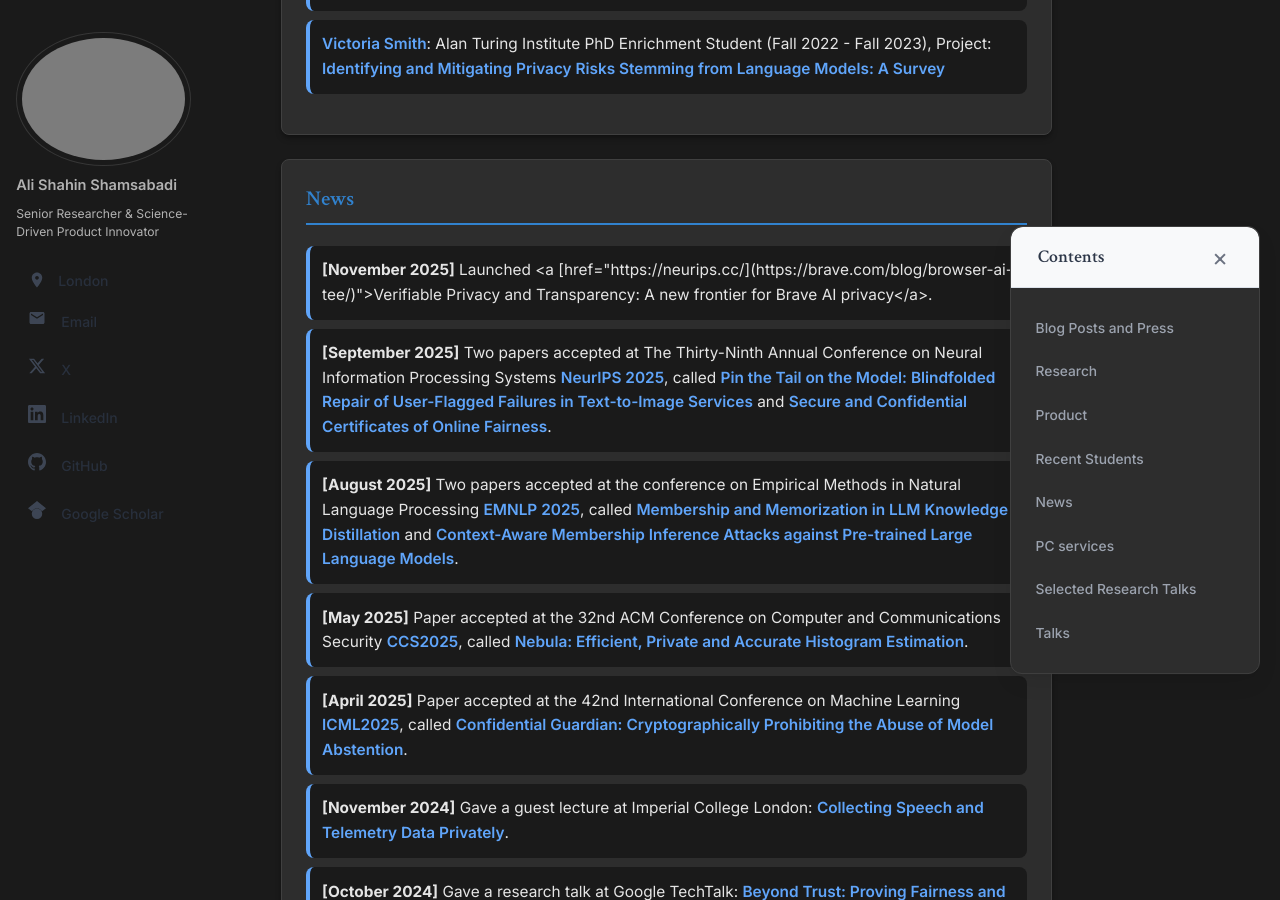
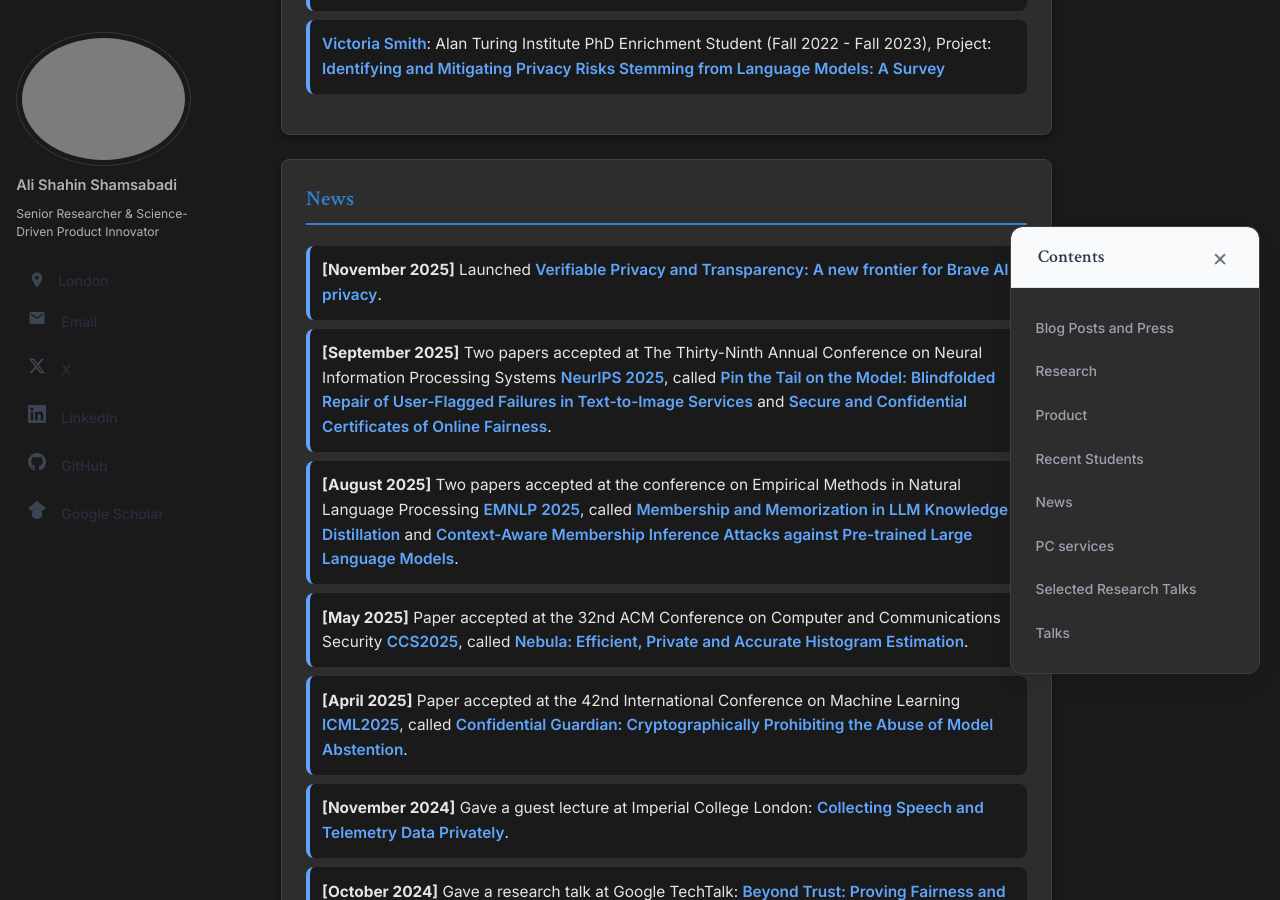
Before and after one commit to AliShahin/AliShahin.github.io, a Jekyll site: the page built from _pages/about.md, in a window 1280 px wide and 900 px high, scrolled down 3249 px. Built offline with Jekyll 4.4.1, drawn with Linux system fonts in a browser that asks for light colours.

Commit message:
Update about.md

```diff
--- a/_pages/about.md
+++ b/_pages/about.md
@@ -146,7 +146,7 @@ These user-first features are available in Brave browser’s integrated AI assis
 
 <div class="publication-list">
 <ul>
-<li><strong>[November 2025]</strong> Launched  <a [href="https://neurips.cc/](https://brave.com/blog/browser-ai-tee/)">Verifiable Privacy and Transparency: A new frontier for Brave AI privacy</a>.</li>
+<li><strong>[November 2025]</strong> Launched  <a href="https://brave.com/blog/browser-ai-tee/">Verifiable Privacy and Transparency: A new frontier for Brave AI privacy</a>.</li>
 <li><strong>[September 2025]</strong> Two papers accepted at The Thirty-Ninth Annual Conference on Neural Information Processing Systems <a href="https://neurips.cc/">NeurIPS 2025</a>, called <a href="https://alishahin.github.io/">Pin the Tail on the Model: Blindfolded Repair of User-Flagged Failures in Text-to-Image Services</a> and <a href="https://alishahin.github.io/">Secure and Confidential Certificates of Online Fairness</a>.</li>
 <li><strong>[August 2025]</strong> Two papers accepted at the conference on Empirical Methods in Natural Language Processing <a href="https://2025.emnlp.org/">EMNLP 2025</a>, called <a href="https://arxiv.org/abs/2508.07054">Membership and Memorization in LLM Knowledge Distillation</a> and <a href="https://arxiv.org/abs/2409.13745">Context-Aware Membership Inference Attacks against Pre-trained Large Language Models</a>.</li>
 <li><strong>[May 2025]</strong> Paper accepted at the 32nd ACM Conference on Computer and Communications Security <a href="https://www.sigsac.org/ccs/CCS2025/">CCS2025</a>, called <a href="https://arxiv.org/pdf/2409.09676">Nebula: Efficient, Private and Accurate Histogram Estimation</a>.</li>
@@ -202,7 +202,7 @@ These user-first features are available in Brave browser’s integrated AI assis
 
 <div class="publication-list">
 <ul>
-<li>2025: ICLR'2025, NeurIPS'2025 (Top Reviewer)
+<li>2025: ICLR'2025, NeurIPS'2025 (Top Reviewer)</li>
 <li>2024: PETs'2024, ICLR'2024, <a href="https://pml-workshop.github.io/iclr24/">ICLR Private ML workshop</a></li>
 <li>2023: NeurIPS'2023, CCS'2023, AISTATS'2023, <a href="https://fl-icml2023.github.io">ICML 2023 workshop federated learning</a></li>
 <li>2022: ICML'2022, TIFS'2022, TOPS'2022, <a href="https://sites.google.com/view/2022-workshop-explainable-ai/">Explainable AI in Finance</a></li>
```
